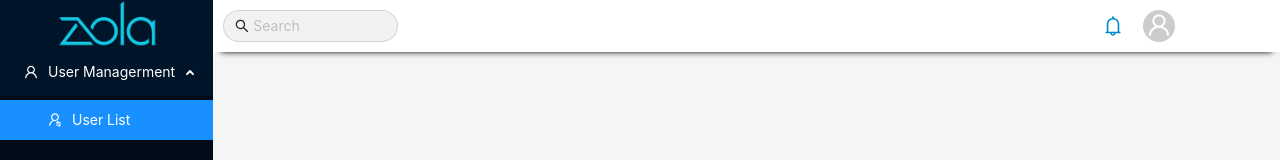
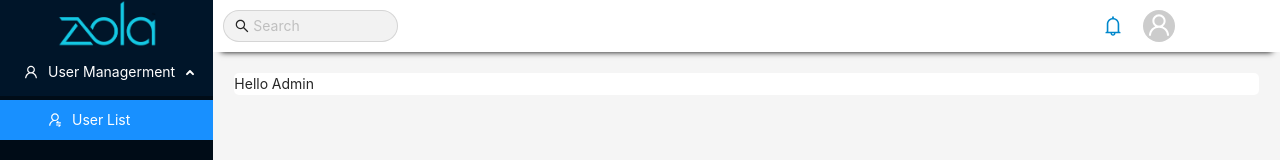
Before and after one commit to nqduy1999/Zola-Admin, a React (Create React App) app: page /admin in a window 1280 px wide. Shown: the top 160 px of the page. Built offline with nearby package versions, Linux system fonts and the light colour scheme.

Commit message:
Fix page

```diff
--- a/src/index.js
+++ b/src/index.js
@@ -9,15 +9,12 @@ import 'antd/dist/antd.css';
 //redux
 import configStore from './store/configStore';
 import { Provider } from 'react-redux';
-import Layout from './layout';
 
 const store = configStore();
 
 ReactDOM.render(
   <Provider store={store}>
-    <Layout>
-      <App />
-    </Layout>
+    <App />
   </Provider>,
   document.getElementById('root')
 );
--- a/src/layout/Header/index.js
+++ b/src/layout/Header/index.js
@@ -28,8 +28,8 @@ const Header = props => {
             />
           </Col>
         </Row>
+        <section className={c`content`}>{props.children}</section>
       </section>
-      <section className={c`content`}>{props.children}</section>
     </>
   );
 };
--- a/src/layout/Header/index.scss
+++ b/src/layout/Header/index.scss
@@ -18,5 +18,10 @@
     &__right {
       @include styleCenterItem;
     }
+    &__content {
+      margin: 1.5em;
+      background-color: white;
+      border-radius: 5px;
+    }
   }
 }
--- a/src/pages/AdminPage/index.js
+++ b/src/pages/AdminPage/index.js
@@ -1,7 +1,7 @@
 import React from 'react';
 
 const AdminPage = () => {
-  return <div></div>;
+  return <div>Hello Admin</div>;
 };
 
 export default AdminPage;
--- /dev/null
+++ b/src/pages/UsersPage/index.js
@@ -0,0 +1,7 @@
+import React from 'react';
+
+const UsersPage = () => {
+  return <div>Users Page</div>;
+};
+
+export default UsersPage;
--- a/src/routes/index.js
+++ b/src/routes/index.js
@@ -3,7 +3,8 @@ import React from 'react';
 import SignInPage from '../pages/SignInPage';
 import PageNotFound from '../pages/PageNorFound';
 import AdminPage from '../pages/AdminPage';
-
+import Layout from '../layout';
+import UsersPage from '../pages/UsersPage';
 export const routes = [
   {
     path: '/',
@@ -13,8 +14,21 @@ export const routes = [
 
   {
     path: '/admin',
+    exact: true,
+    main: () => (
+      <Layout>
+        <AdminPage />
+      </Layout>
+    )
+  },
+  {
+    path: '/admin/users',
     exact: false,
-    main: () => <AdminPage />
+    main: () => (
+      <Layout>
+        <UsersPage />
+      </Layout>
+    )
   },
 
   {
```
